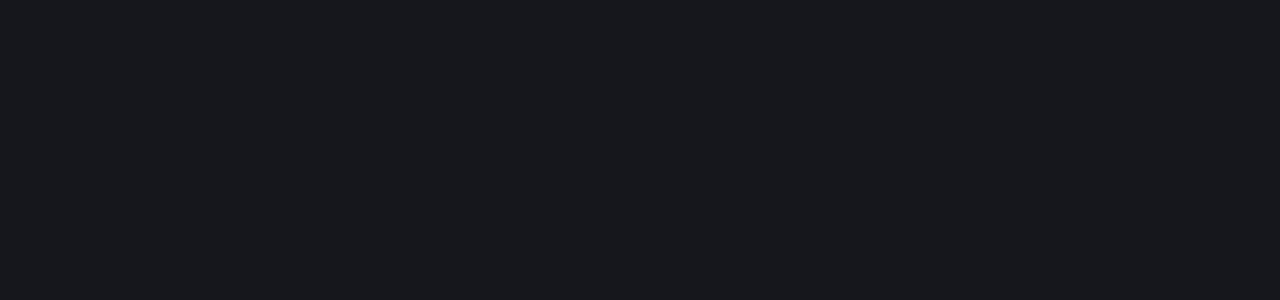
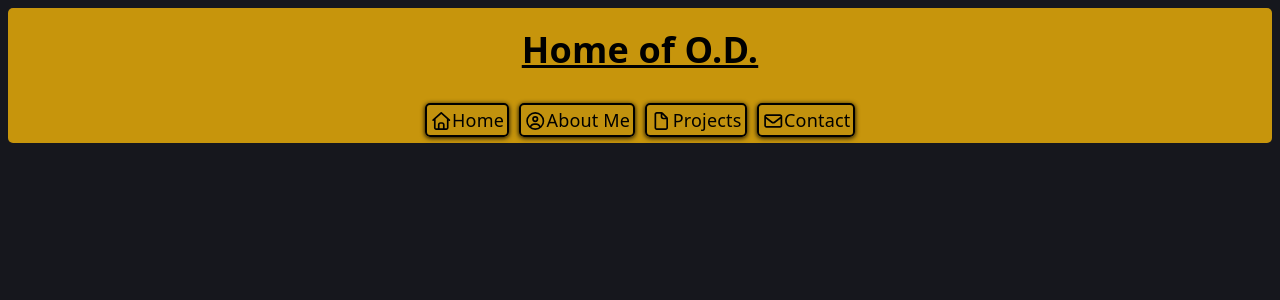
Before and after one commit to Onita-Darius/Portfolio-Website, a React (Vite) app in the folder PortfolioWebsite/: page / in a window 1280 px wide. Shown: the top 300 px of the page. Built offline with nearby package versions, Linux system fonts and the light colour scheme.

Commit message:
Added Navigation Bar

```diff
--- a/PortfolioWebsite/package.json
+++ b/PortfolioWebsite/package.json
@@ -10,6 +10,9 @@
     "preview": "vite preview"
   },
   "dependencies": {
+    "@fortawesome/fontawesome-svg-core": "^7.3.0",
+    "@fortawesome/free-regular-svg-icons": "^7.3.0",
+    "@fortawesome/react-fontawesome": "^3.3.1",
     "react": "^19.2.7",
     "react-dom": "^19.2.7"
   },
--- a/PortfolioWebsite/src/App.jsx
+++ b/PortfolioWebsite/src/App.jsx
@@ -1,11 +1,11 @@
-import { useState } from 'react'
+import NavigationBar from './NavigationBar.jsx'
 
 function App() {
-  const [count, setCount] = useState(0)
 
   return (
-      <>
-      </>
+    <div>
+      <NavigationBar/>
+    </div>
   )
 }
 
--- /dev/null
+++ b/PortfolioWebsite/src/NavigationBar.jsx
@@ -0,0 +1,19 @@
+import "./navigation.css"
+import { FontAwesomeIcon } from '@fortawesome/react-fontawesome'
+import { faHouse, faCircleUser, faFile, faEnvelope } from '@fortawesome/free-regular-svg-icons'
+
+function NavigationBar () {
+    return(
+    <div>
+    <header className="header"><h1>Home of O.D.</h1></header>
+    <nav id="navbar">
+        <a href="#" className="navigation" id="home"><FontAwesomeIcon icon={faHouse} />Home</a>
+        <a href="#" className="navigation" id="ab_us"><FontAwesomeIcon icon={faCircleUser} />About Me</a>
+        <a href="#" className="navigation" id="projects"><FontAwesomeIcon icon={faFile} />Projects</a>
+        <a href="#" className="navigation" id="contact"><FontAwesomeIcon icon={faEnvelope} />Contact</a>
+    </nav>
+    </div>
+)
+}
+
+export default NavigationBar;
--- a/PortfolioWebsite/src/index.css
+++ b/PortfolioWebsite/src/index.css
@@ -1,5 +1,5 @@
 :root {
-  --text: #9ca3af;
+  --text: #000000;
   --text-h: #f3f4f6;
   --bg: #16171d;
   --border: #2e303a;
--- /dev/null
+++ b/PortfolioWebsite/src/navigation.css
@@ -0,0 +1,37 @@
+.header{
+    background-color: #c7950c;
+    height: 10%;
+    margin-top: 0px;
+    padding-bottom: 10px;
+    padding-top: 5px;
+    border-radius: 5px;
+    border-bottom-left-radius: 0px;
+    border-bottom-right-radius: 0px;
+    text-align: center;
+    text-decoration: underline;
+}
+#navbar{
+    background-color: #c7950c;
+    padding: 10px;
+    border-radius: 5px;
+    text-align: center;
+    position: sticky;
+    top: 0px;
+    border-top-left-radius: 0px;
+    border-top-right-radius: 0px;
+}
+.navigation{
+    margin: 5px;
+    padding: 3px;
+    background-color: #c2920e;
+    border: 2px solid black;
+    border-radius: 5px;
+    box-shadow: 0px 1px 5px;
+}
+a{
+    color: black;
+    text-decoration: none;
+}
+a:hover{
+    color: white;
+}
```
Also changed, not shown: 2 other files (tests, documents, lock files or other folders).
